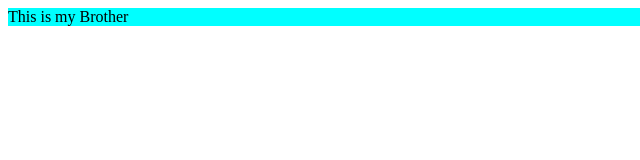
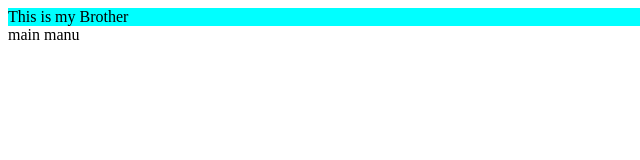
Before and after one commit to 1Mohitpl/MERN_STACK_Journey, a plain HTML site: page Transformation/index.html in a window 1280 px wide. Shown: the full height of the page, 0-640 px from the left. Drawn offline with Linux system fonts and the light colour scheme.

Commit message:
git add menu

```diff
--- a/Transformation/index.html
+++ b/Transformation/index.html
@@ -8,5 +8,6 @@
 </head>
 <body>
     <div class="Box" > This is my Brother</div>
+    <div id="menu"> main manu</div>
 </body>
 </html>
```
